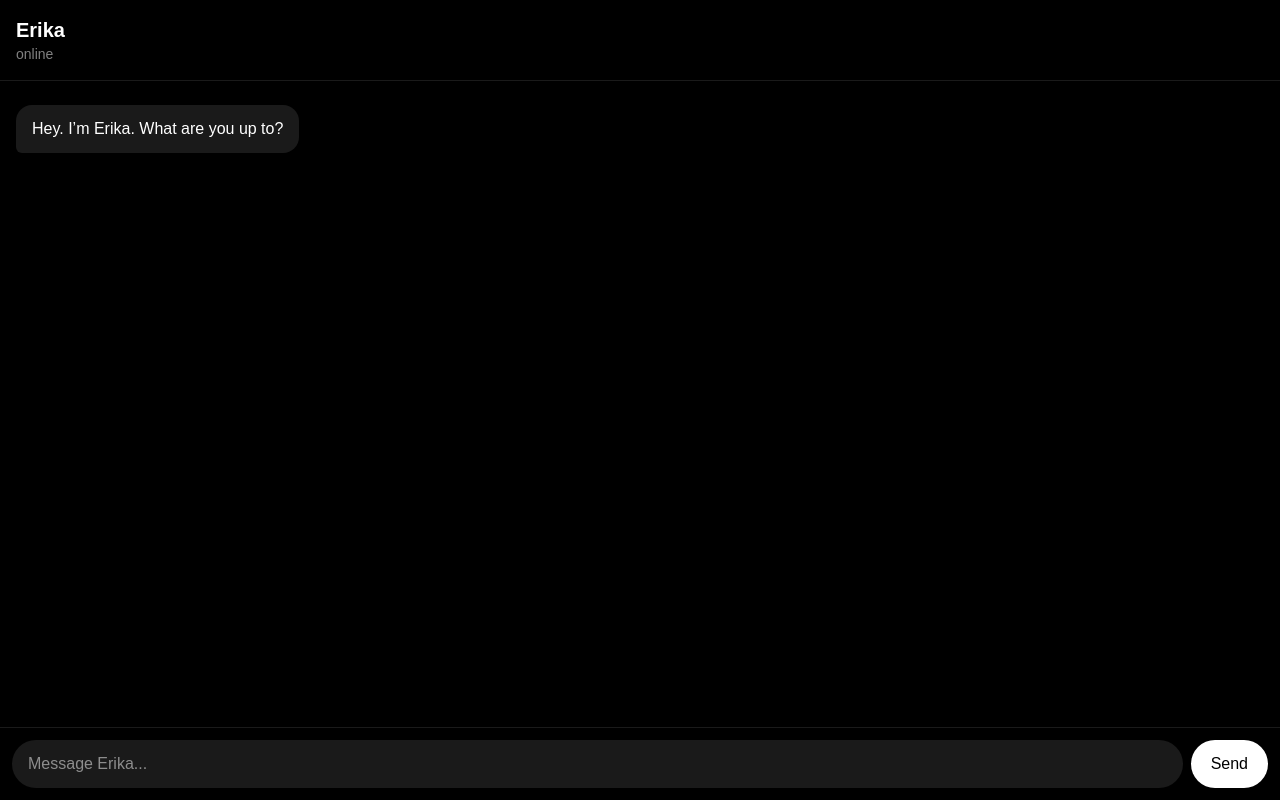
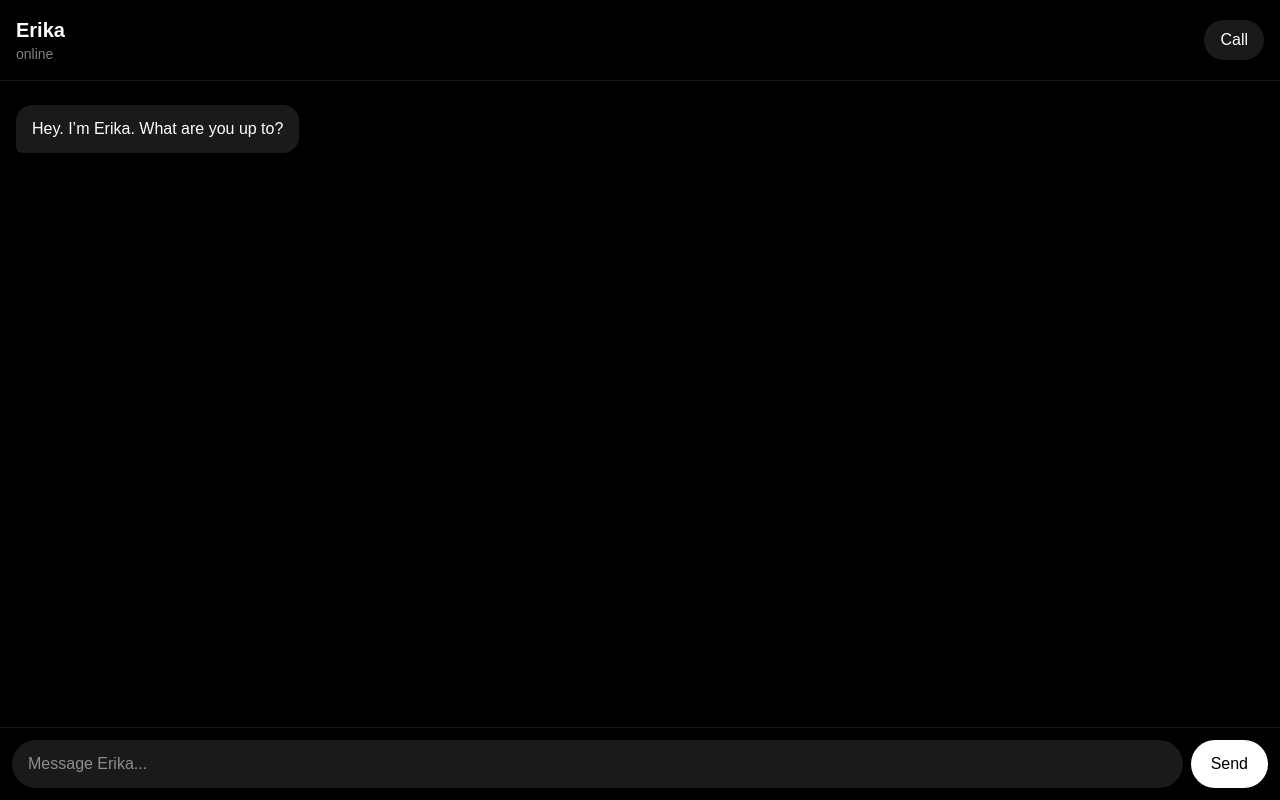
Before and after one commit to mdynvmy9dv-create/erika-app, a Next.js app: page / in a window 1280 px wide. Built offline with nearby package versions, Linux system fonts and the light colour scheme.

Commit message:
Update page.tsx

```diff
--- a/app/page.tsx
+++ b/app/page.tsx
@@ -1,6 +1,6 @@
 "use client";
 
-import { useState } from "react";
+import { useRef, useState } from "react";
 
 type Message =
   | {
@@ -26,8 +26,16 @@ export default function Home() {
   const [input, setInput] = useState("");
   const [loading, setLoading] = useState(false);
 
+  const [voiceActive, setVoiceActive] = useState(false);
+  const [voiceConnecting, setVoiceConnecting] = useState(false);
+
+  const peerRef = useRef<RTCPeerConnection | null>(null);
+  const micStreamRef = useRef<MediaStream | null>(null);
+  const audioRef = useRef<HTMLAudioElement | null>(null);
+
   async function sendMessage() {
     const cleaned = input.trim();
+
     if (!cleaned || loading) return;
 
     const newMessages: Message[] = [
@@ -103,7 +111,9 @@ export default function Home() {
         const photoData = await photoResponse.json();
 
         if (!photoResponse.ok || !photoData.image) {
-          throw new Error(photoData.error || "Photo generation failed");
+          throw new Error(
+            photoData.error || "Photo generation failed"
+          );
         }
 
         setMessages((current) => [
@@ -135,14 +145,169 @@ export default function Home() {
     }
   }
 
+  async function startVoice() {
+    if (voiceActive || voiceConnecting) return;
+
+    setVoiceConnecting(true);
+
+    try {
+      // 1. Get temporary Realtime token from our Vercel backend
+      const tokenResponse = await fetch("/api/realtime");
+
+      const tokenData = await tokenResponse.json();
+
+      if (!tokenResponse.ok || !tokenData.value) {
+        throw new Error(
+          tokenData.error || "Could not get voice token"
+        );
+      }
+
+      const ephemeralKey = tokenData.value;
+
+      // 2. Create WebRTC connection
+      const pc = new RTCPeerConnection();
+      peerRef.current = pc;
+
+      // 3. Play Erika's voice
+      const audio = document.createElement("audio");
+      audio.autoplay = true;
+      audioRef.current = audio;
+
+      pc.ontrack = (event) => {
+        audio.srcObject = event.streams[0];
+
+        audio.play().catch((error) => {
+          console.error("Audio play error:", error);
+        });
+      };
+
+      // 4. Ask iPhone for microphone access
+      const micStream =
+        await navigator.mediaDevices.getUserMedia({
+          audio: true,
+        });
+
+      micStreamRef.current = micStream;
+
+      for (const track of micStream.getTracks()) {
+        pc.addTrack(track, micStream);
+      }
+
+      // 5. Create realtime event channel
+      const dataChannel = pc.createDataChannel("oai-events");
+
+      dataChannel.onopen = () => {
+        console.log("Realtime voice channel connected");
+      };
+
+      dataChannel.onerror = (event) => {
+        console.error("Realtime data channel error:", event);
+      };
+
+      // 6. Create WebRTC offer
+      const offer = await pc.createOffer();
+
+      await pc.setLocalDescription(offer);
+
+      if (!offer.sdp) {
+        throw new Error("Missing WebRTC offer");
+      }
+
+      // 7. Connect directly to OpenAI using TEMPORARY key
+      const realtimeResponse = await fetch(
+        "https://api.openai.com/v1/realtime/calls",
+        {
+          method: "POST",
+          body: offer.sdp,
+          headers: {
+            Authorization: `Bearer ${ephemeralKey}`,
+            "Content-Type": "application/sdp",
+          },
+        }
+      );
+
+      if (!realtimeResponse.ok) {
+        const errorText = await realtimeResponse.text();
+        throw new Error(errorText);
+      }
+
+      const answerSdp = await realtimeResponse.text();
+
+      await pc.setRemoteDescription({
+        type: "answer",
+        sdp: answerSdp,
+      });
+
+      setVoiceActive(true);
+    } catch (error) {
+      console.error("Voice connection error:", error);
+
+      stopVoice();
+
+      alert(
+        "Voice couldn't connect yet. We'll check the voice route next."
+      );
+    } finally {
+      setVoiceConnecting(false);
+    }
+  }
+
+  function stopVoice() {
+    if (micStreamRef.current) {
+      for (const track of micStreamRef.current.getTracks()) {
+        track.stop();
+      }
+
+      micStreamRef.current = null;
+    }
+
+    if (peerRef.current) {
+      peerRef.current.close();
+      peerRef.current = null;
+    }
+
+    if (audioRef.current) {
+      audioRef.current.pause();
+      audioRef.current.srcObject = null;
+      audioRef.current = null;
+    }
+
+    setVoiceActive(false);
+    setVoiceConnecting(false);
+  }
+
   return (
     <main className="min-h-screen bg-black text-white flex flex-col">
-      <header className="border-b border-white/10 px-4 py-4">
-        <h1 className="text-xl font-semibold">Erika</h1>
+      <header className="border-b border-white/10 px-4 py-4 flex items-center justify-between">
+        <div>
+          <h1 className="text-xl font-semibold">Erika</h1>
 
-        <p className="text-sm text-white/50">
-          {loading ? "typing..." : "online"}
-        </p>
+          <p className="text-sm text-white/50">
+            {voiceConnecting
+              ? "connecting..."
+              : voiceActive
+              ? "voice connected"
+              : loading
+              ? "typing..."
+              : "online"}
+          </p>
+        </div>
+
+        <button
+          onClick={voiceActive ? stopVoice : startVoice}
+          disabled={voiceConnecting}
+          className={
+            voiceActive
+              ? "rounded-full bg-red-600 px-4 py-2 font-medium"
+              : "rounded-full bg-white/10 px-4 py-2 font-medium disabled:opacity-50"
+          }
+        >
+          {voiceConnecting
+            ? "Connecting..."
+            : voiceActive
+            ? "End"
+            : "Call"}
+        </button>
       </header>
 
       <section className="flex-1 overflow-y-auto px-4 py-6 space-y-4">
```
